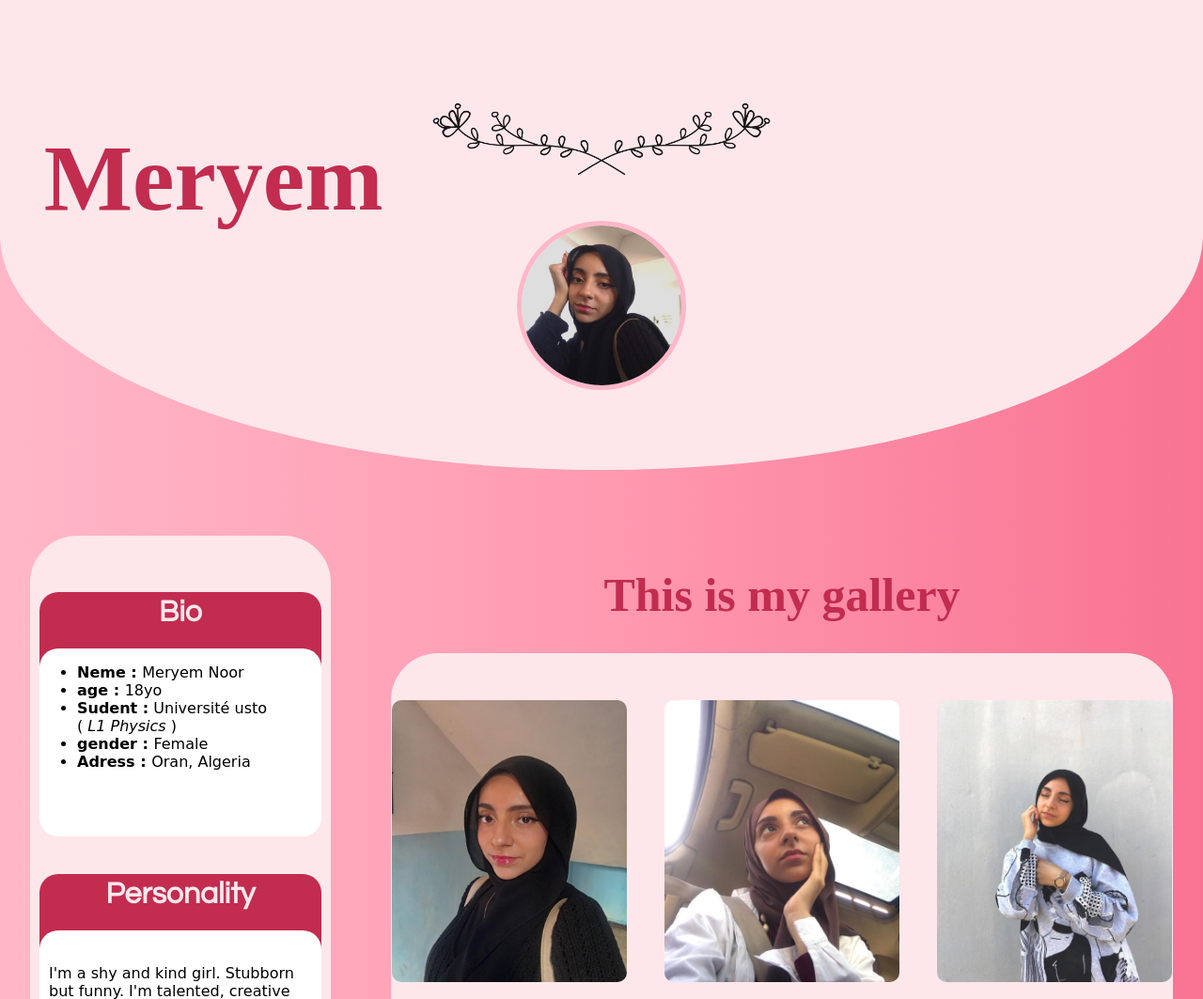
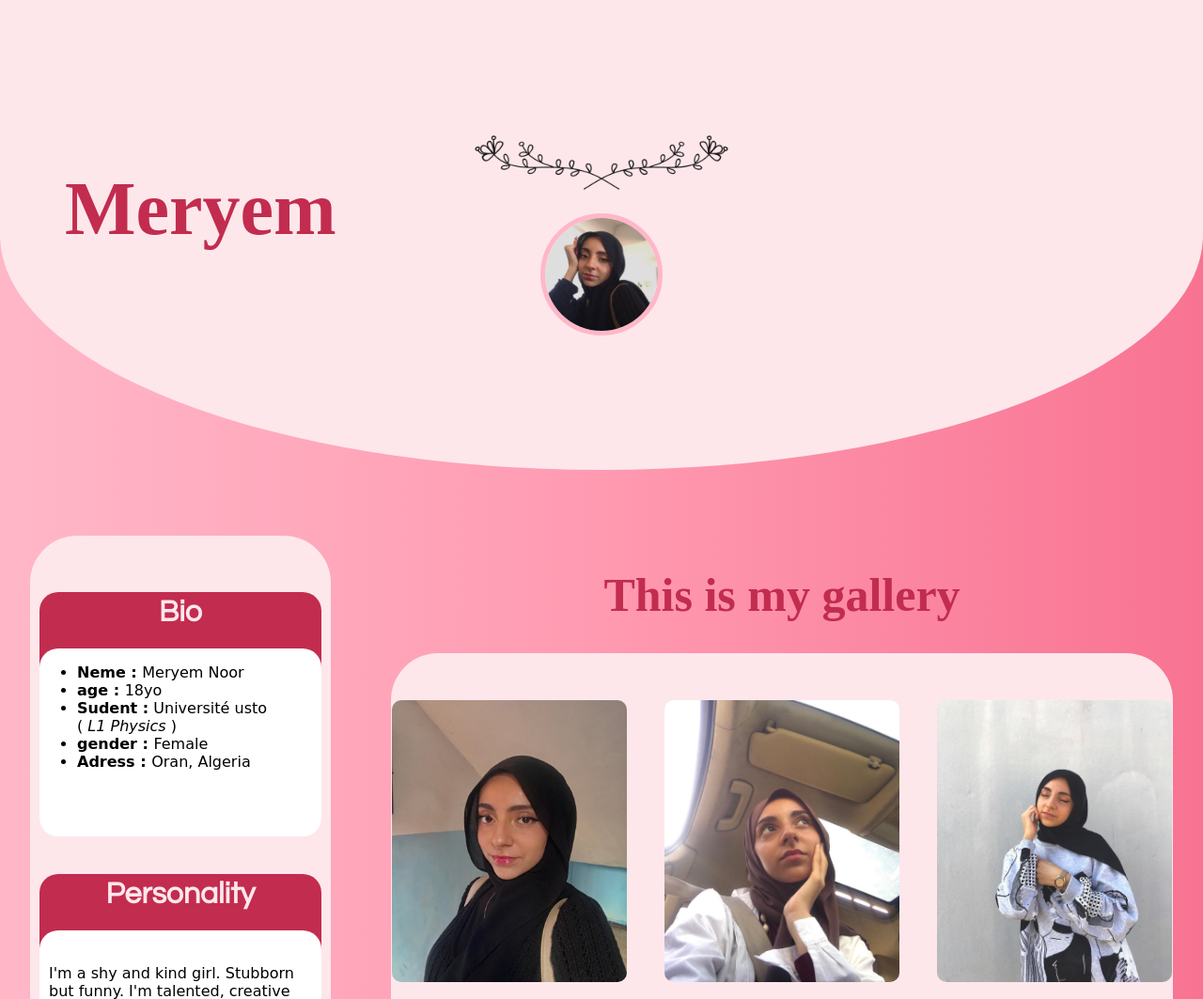
Before and after one commit to heardofreyy/meriem-blog, a plain HTML site: page blog-continue.html in a window 1280 px wide. Shown: the top 1063 px of the page at 94% size. Drawn offline with Linux system fonts and the light colour scheme.

Commit message:
scale fixes

```diff
--- a/blog-continue.css
+++ b/blog-continue.css
@@ -1,8 +1,8 @@
-body{
+html, body{
     min-height: 100%;
     max-height: 100%;
     max-width: 100%;
-    min-width: 100%;
+    min-width: 380px;
     background: linear-gradient(90deg, #ffb7c8, #ff9ab1, #f87392);
     background-size: 100%;
     padding: 0;
@@ -16,7 +16,7 @@ body{
     flex-direction: row;
     flex-wrap: wrap;
     height: 500px;
-    min-width: 500px;
+    min-width: 380px;
     border-radius: 50%;
     border-top-left-radius: 0;
     border-top-right-radius: 0;
@@ -29,12 +29,12 @@ body{
 }
 
 header img {
-    width: 400px;
+    width: 300px;
     margin-top: -50px;
 }
 
 #profile-pic {
-    width: 170px;
+    width: 120px;
     margin-top: -50px;
     margin-bottom: 20px;
     border-radius: 50%;
@@ -49,7 +49,7 @@ header img {
     align-items: center;
     flex-wrap: wrap;
     height: auto;
-    width: 400px;
+    width: 300px;
 
 }
 
@@ -60,7 +60,7 @@ header img {
 
 .name-title {
     font-family: "Gabriola";
-    font-size: 50px;
+    font-size: 40px;
     color: #c22c4f;
     height: 200px;
     width: 300px;
```
